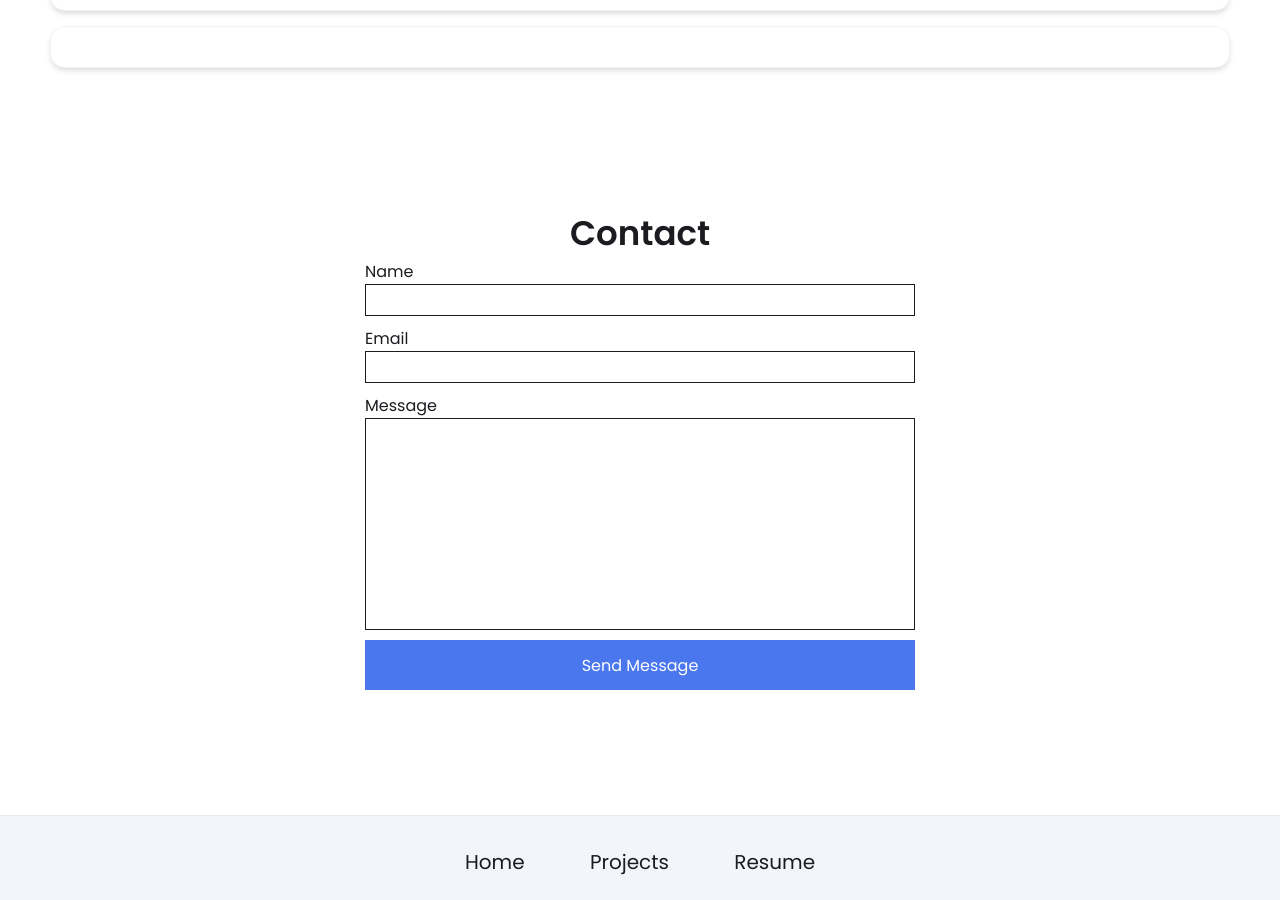
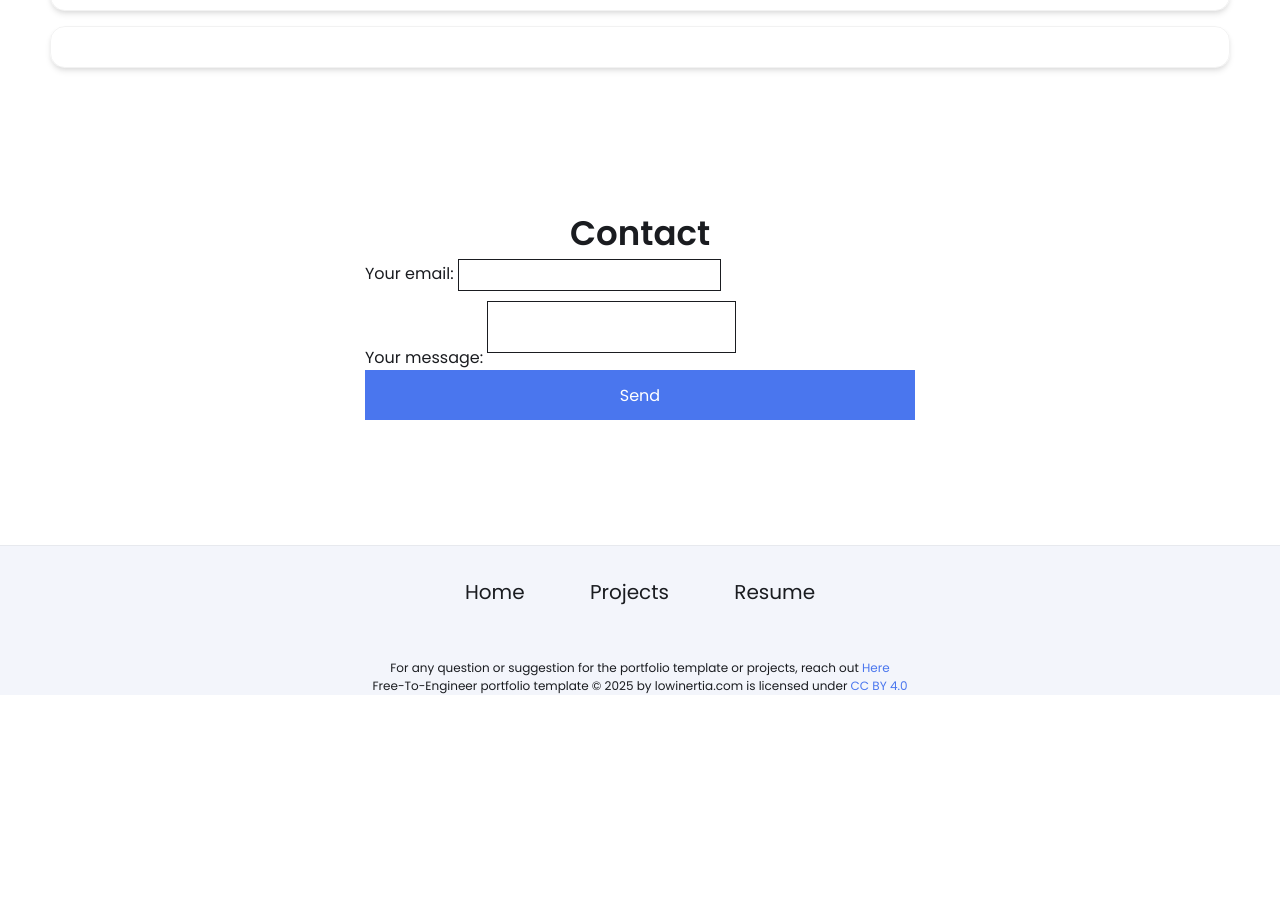
Before and after one commit to samueloblenes/samueloblenes.github.io, a Jekyll site: the page built from index.html, in a window 1280 px wide and 900 px high, scrolled down 1462 px. Built offline with Jekyll 4.4.1, drawn with Linux system fonts in a browser that asks for light colours; after the commit the page ends 2157 px from its top, so only the background shows below that.

Commit message:
Update contact.html

```diff
--- a/_includes/contact.html
+++ b/_includes/contact.html
@@ -4,17 +4,20 @@
 
     <div class="group">
 
-        <form action="https://formspree.io/f/{{site.formspree-key}}" method="POST">
-            <label for="name">Name</label>
-            <input type="text" id="name">
-
-            <label for="email">Email</label>
-            <input type="email" id="email" name="email">
-
-            <label for="message">Message</label>
-            <textarea id="message" cols = "30" rows="10" name="message"></textarea>
-
-            <button type="submit">Send Message</button>
+        <form
+          action="https://formspree.io/f/myznovjn"
+          method="POST"
+        >
+          <label>
+            Your email:
+            <input type="email" name="email">
+          </label>
+          <label>
+            Your message:
+            <textarea name="message"></textarea>
+          </label>
+          <!-- your other form fields go here -->
+          <button type="submit">Send</button>
         </form>
     </div>
   </section>
```
